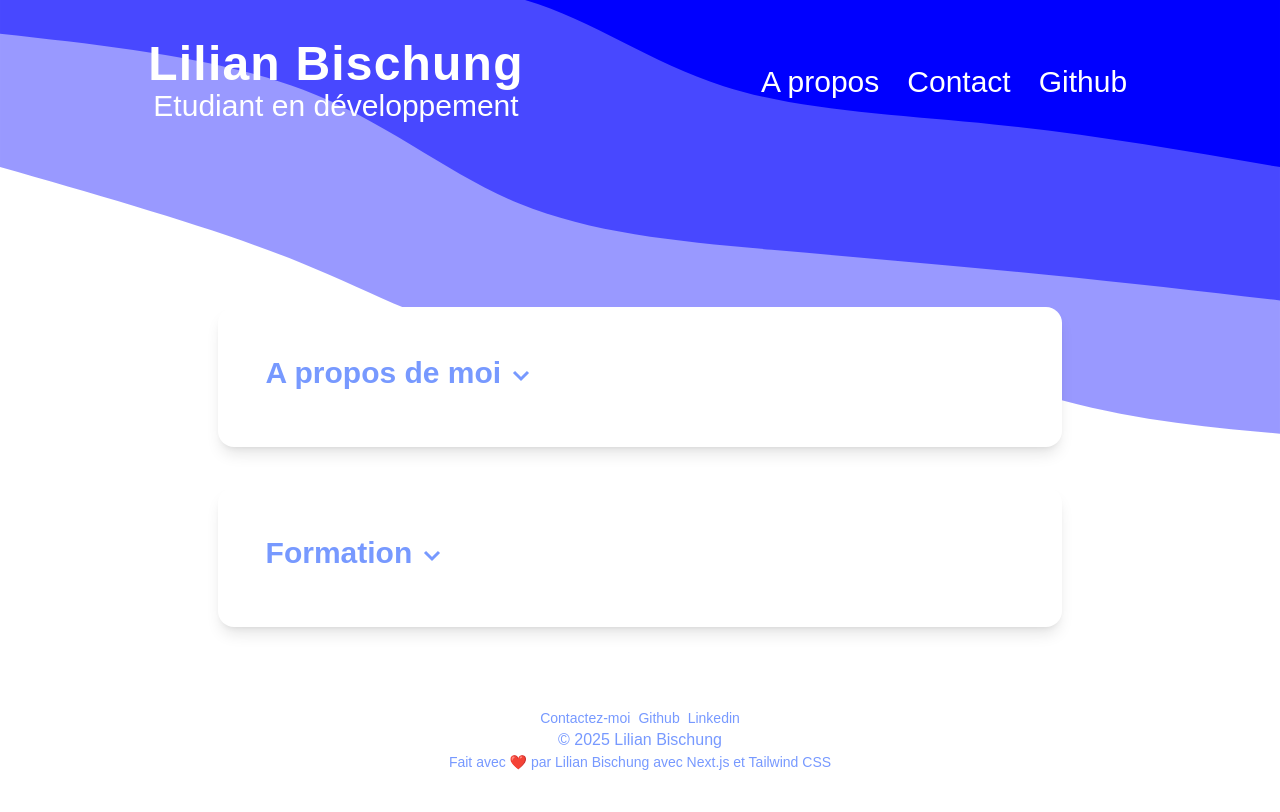
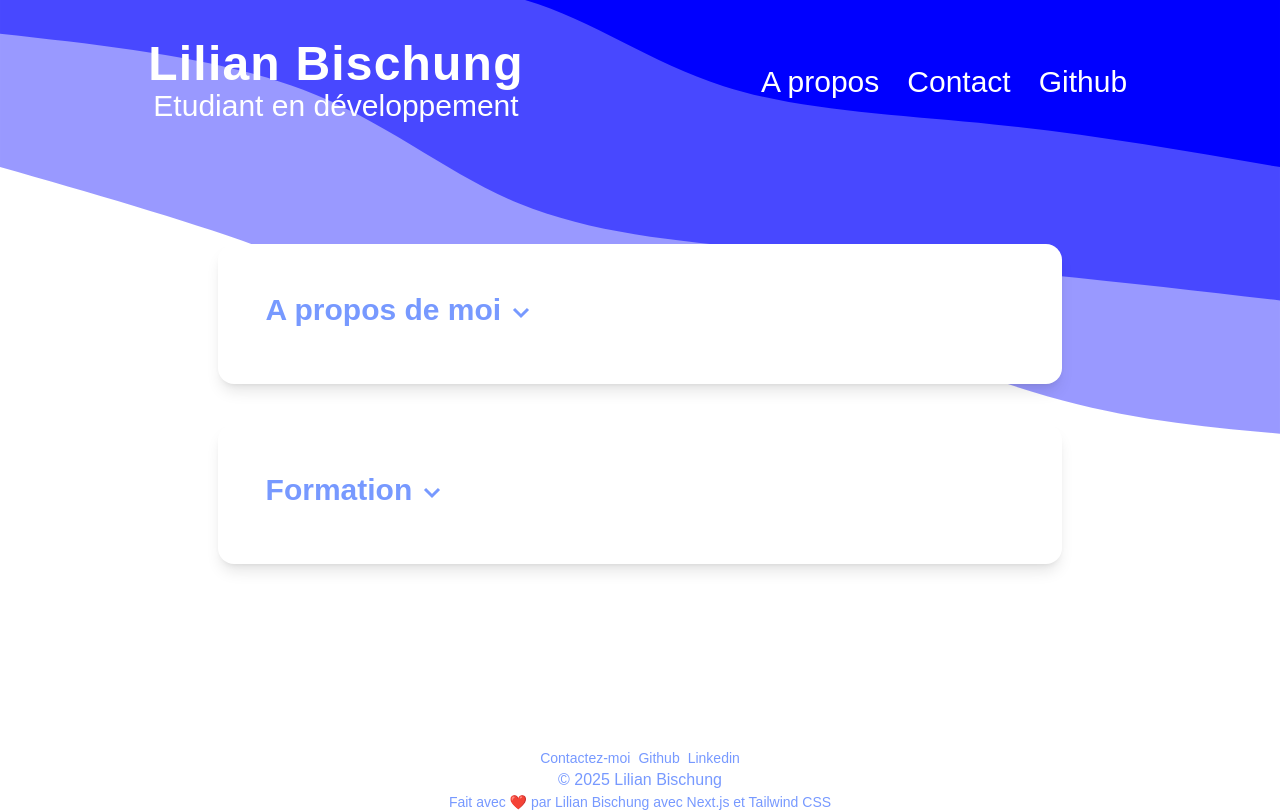
Before and after one commit to Lirobi/cv-interactif, a Next.js app: page / in a window 1280 px wide. Built offline with nearby package versions, Linux system fonts and the light colour scheme.

Commit message:
fix footer

```diff
--- a/app/components/DeveloppableSection.tsx
+++ b/app/components/DeveloppableSection.tsx
@@ -34,7 +34,7 @@ const DeveloppableSection: React.FC<DeveloppableSectionProps> = ({
     }, [isOpen]);
 
     return (
-        <section className="developpable-section max-md:w-[90vw] w-[66vw] bg-background rounded-2xl p-10 shadow-lg">
+        <section className="developpable-section max-md:w-[90vw] w-[66vw] bg-background rounded-2xl p-10 shadow-lg z-50">
             <header
                 className="developpable-section__header w-2/3 font-bold text-3xl cursor-pointer m-2 max-md:text-xl text-nowrap"
                 onClick={toggleSection}
--- a/app/components/Footer.tsx
+++ b/app/components/Footer.tsx
@@ -2,7 +2,7 @@ import Link from "next/link";
 
 export default function Footer() {
     return (
-        <footer className="w-full h-10 bg-background bottom-10 absolute left-0 flex flex-col items-center justify-center">
+        <footer className="w-full h-10 bg-background flex flex-col items-center justify-center">
             <p className="text-sm text-center flex gap-2">
                 <Link href="/contact">Contactez-moi</Link>
                 <Link href="https://github.com/Lirobi">Github</Link>
--- a/app/page.tsx
+++ b/app/page.tsx
@@ -7,7 +7,7 @@ export default function Home() {
   return (
     <div className="min-h-screen w-screen flex flex-col">
       <Header />
-      <main className="absolute top-1/3 w-full">
+      <main className="w-full flex-grow pt-10">
         <div className="flex flex-col items-center gap-10 py-10 w-full">
           <DeveloppableSection title="A propos de moi" content="Je suis un étudiant au BUT Informatique parcours <i>Réalisation d'applications: conception, développement, validation </i> à <u><i>l'IUT Robert Schuman d'Illkirch-Graffenstaden</i></u>. Je suis passionné par la création de sites web et le développement logiciel. Je suis actuellement à la recherche d'un stage pour mon cursus. Permis B" />
           <DeveloppableSection title="Formation" content={`
```
